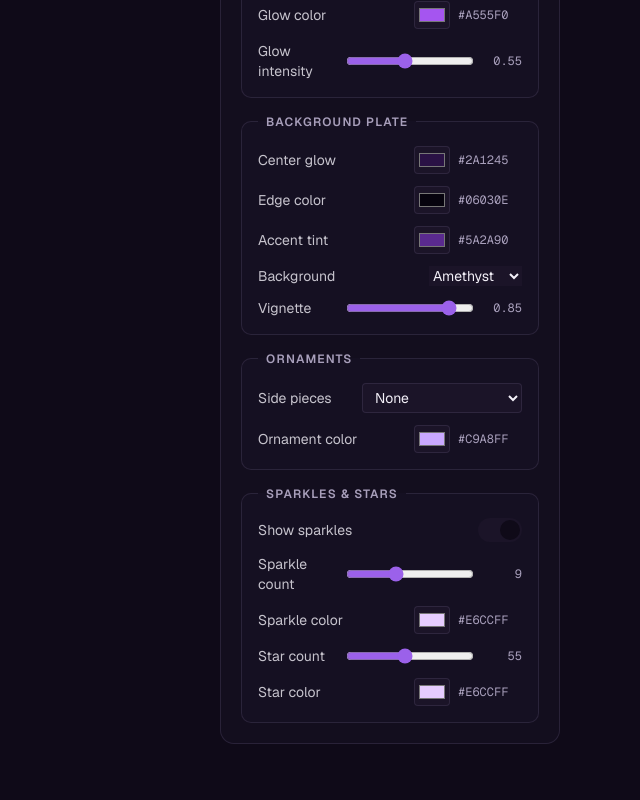
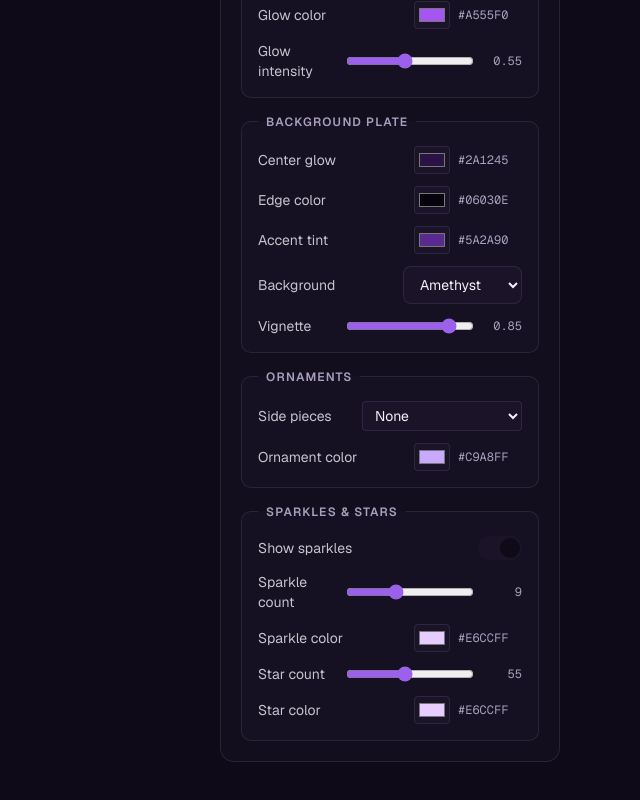
Before and after one commit to asinha2911-hash/GD-Rank-Maker, a Next.js app: page / in a window 1280 px wide. Shown: the part 1793-2593 px from the top of the page, without its empty margins (640-1280 px from the left). Built offline with nearby package versions, Linux system fonts and the light colour scheme.

Commit message:
feat: add custom styling to preset option in banner controls
Co-authored-by: asinha2911-hash <307329228+asinha2911-hash@users.noreply.github.com>

```diff
--- a/components/banner-controls.tsx
+++ b/components/banner-controls.tsx
@@ -265,6 +265,18 @@ export function BannerControls({ config, activePreset, onSelectPreset, onChange,
                 background: e.target.value,
               } as any)
             }
+            className="
+              bg-card
+              text-foreground
+              border
+              border-border
+              rounded-md
+              px-3
+              py-2
+              outline-none
+              focus:ring-2
+              focus:ring-primary
+              "
           >
             <option value="none">None</option>
             <option value="nebula">Nebula</option>
```
